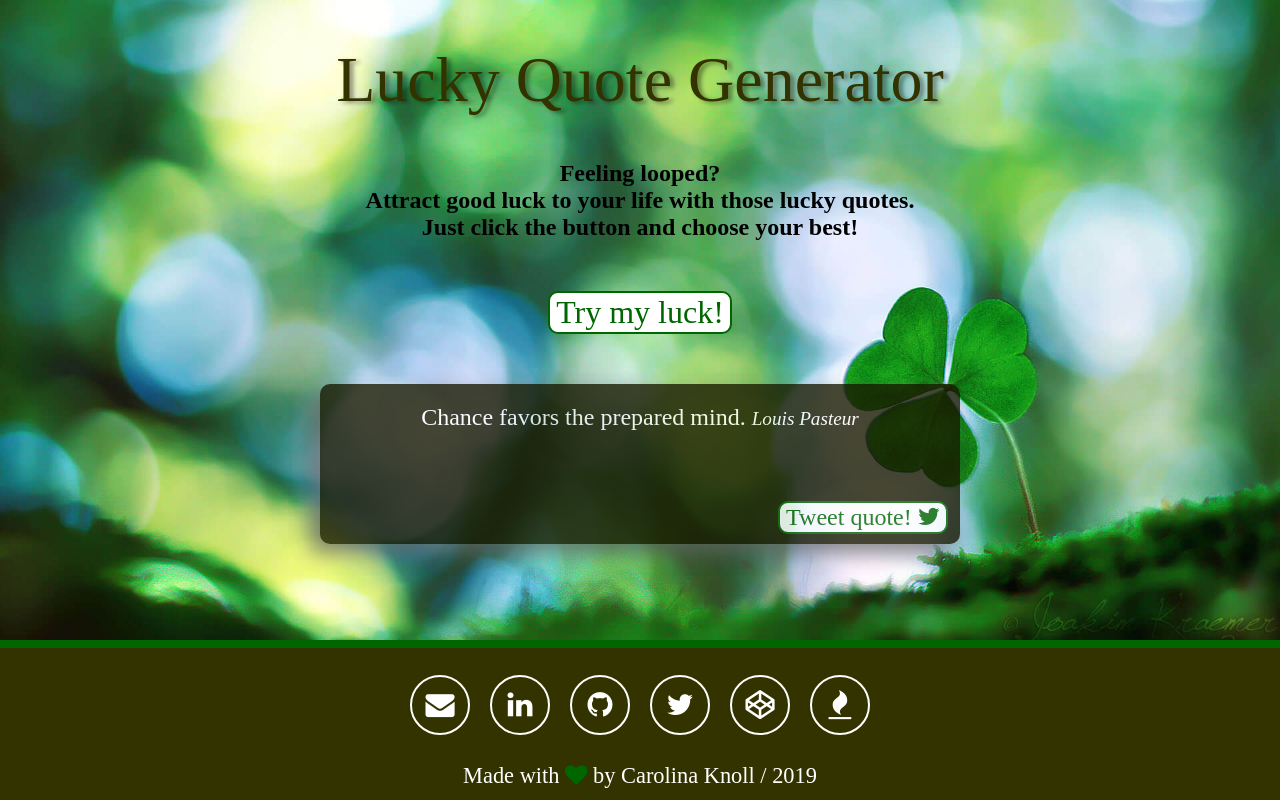
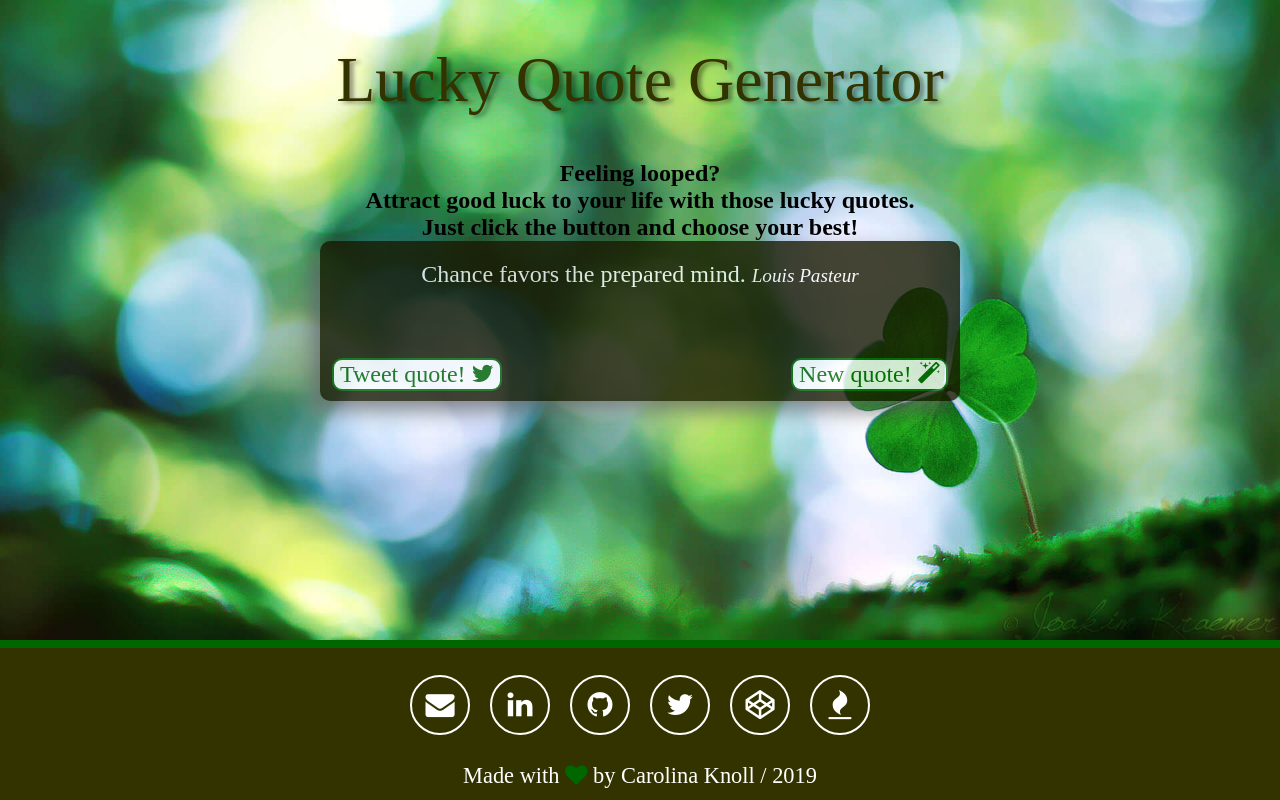
Before and after one commit to carolinaknoll/quote-generator, a React app: page / in a window 1280 px wide. Built offline with nearby package versions, Linux system fonts and the light colour scheme; a web font is replaced by a local one.

Commit message:
Move new quote button inside quote box

```diff
--- a/src/components/quote-box.js
+++ b/src/components/quote-box.js
@@ -17,17 +17,18 @@ export default class SearchComponent extends Component {
 	render() {
     return (
       <div className="quote-box-container">
-        <button className="quote-button" id="new-quote" title="Get new quote!" onClick={this.getNewQuote}>
-          Try my luck!
-        </button>
 
         <div className="quote-box" id="quote-box">
           <span className="quote" id="text"></span>
           <span className="author" id="author"></span>
 
           <a id="tweet-quote" title="Tweet quote!" href="https://twitter.com/intent/tweet" target="_blank" rel="noopener noreferrer">
-            <button className="quote-button" id="new-quote">Tweet quote! <i className="fa fa-twitter"></i></button>
+            <button className="quote-button tweet-quote">Tweet quote! <i className="fa fa-twitter"></i></button>
           </a>
+
+          <button className="quote-button new-quote" id="new-quote" title="Get new quote!" onClick={this.getNewQuote}>
+            New quote! <i className="fa fa-magic"></i>
+          </button>
         </div>
       </div>
     );
--- a/src/styles/quote-box.css
+++ b/src/styles/quote-box.css
@@ -7,12 +7,23 @@
   background: #FFF;
   border-radius: 10px;
   border: 2px solid #006600;
+  bottom: 0;
   color: #006600;
   cursor: pointer;
+  display: block;
   font-family: 'Delius', cursive;
-  font-size: 2em;
-  margin: 50px;
+  font-size: 1em;
+  margin-bottom: 10px;
+  position: absolute;
   transition: 0.5s;
+}
+
+.quote-box-container .quote-button.new-quote {
+  right: .5em;
+}
+
+.quote-box-container .quote-button.tweet-quote {
+  left: .5em;
 }
 
 .quote-box-container .quote-button:hover {
@@ -35,18 +46,14 @@
   position: relative;
 }
 
-.quote-box-container #tweet-quote .quote-button {
-  cursor: pointer;
-  font-size: 1em;
-  margin: 10px auto;
-  display: block;
-  text-align: center;
-  position: absolute;
-  bottom: 0;
-  right: .5em;
-}
-
 .quote-box-container .quote-box .author {
   font-size: 0.8em;
   font-style: italic;
 }
+
+@media (max-width: 410px) {
+  .quote-box-container .quote-button {
+    margin: 10px auto;
+    position: initial;
+  }
+}
```
